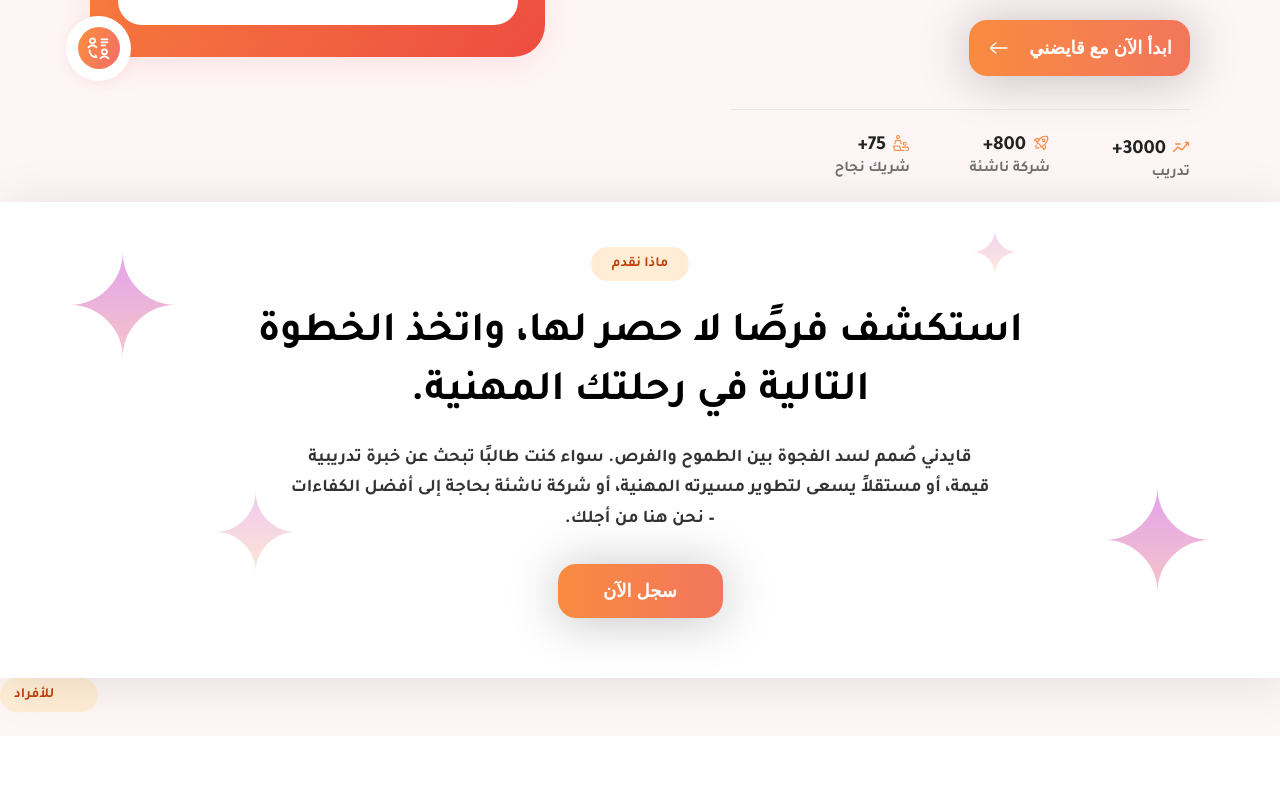
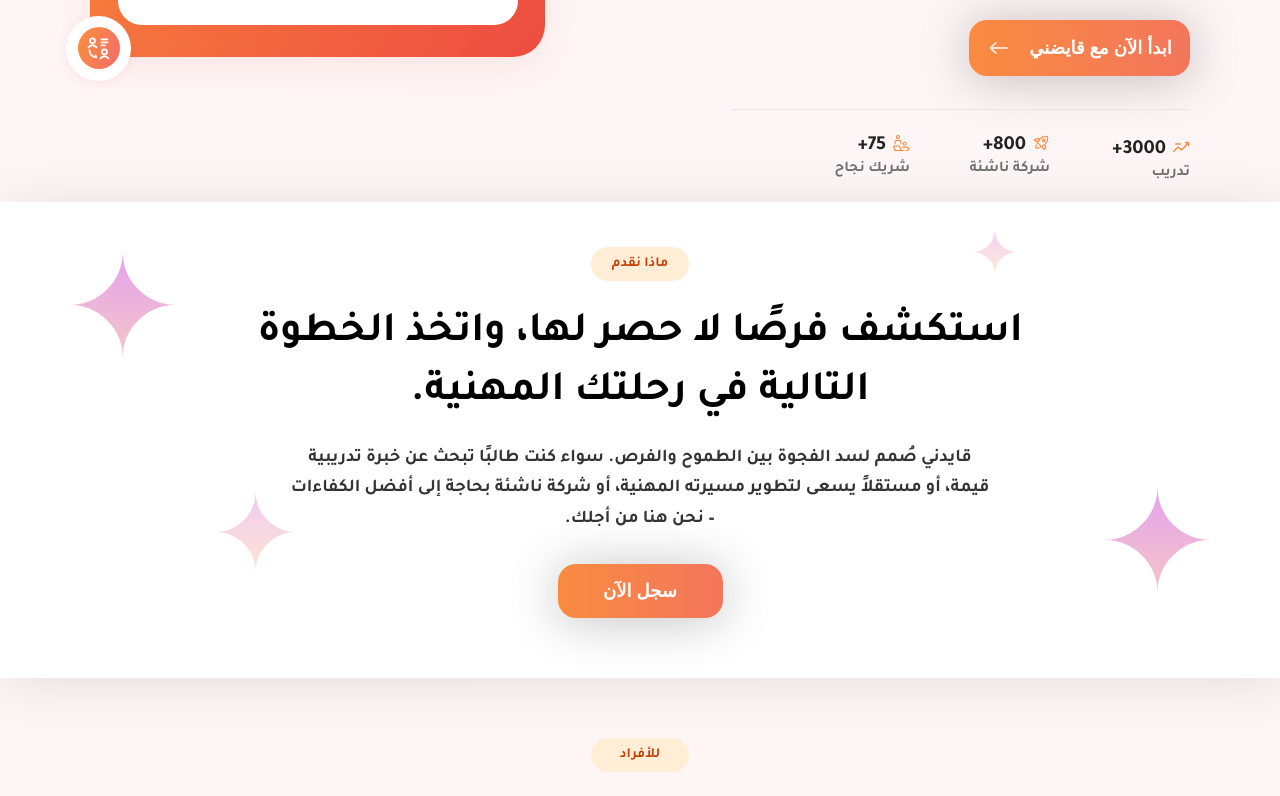
Before and after one commit to laila2005/Qayedny, a plain HTML site: page index.html in a window 1280 px wide. Shown: the part 491-1287 px from the top of the page. Before the commit the page ends 1227 px from the top, so only its background shows below. Drawn offline with Linux system fonts and the light colour scheme.

Commit message:
polishing section 2 and preparing to start with section 3 "individuals"

```diff
--- /dev/null
+++ b/css/individuals.css
@@ -0,0 +1,18 @@
+/* Center all content in the individuals section */
+.individiuals {
+  display: flex;
+  flex-direction: column;
+  align-items: center;
+  justify-content: center;
+  text-align: center;
+  width: 100%;
+  padding-top: 60px;
+}
+.individiuals .container {
+  display: flex;
+  flex-direction: column;
+  align-items: center;
+  justify-content: center;
+  text-align: center;
+  width: 100%;
+}
--- a/index.html
+++ b/index.html
@@ -6,6 +6,7 @@
   <title>Qayedny</title>
   <link rel="stylesheet" href="css\heroSection.css">
   <link rel="stylesheet" href="css\WhatWeOffer.css">
+  <link rel="stylesheet" href="css\individuals.css">
   </head>
 <body>
   <!--NavBar-->
@@ -128,7 +129,6 @@
         <div class="container">
             <span class="subtitle2">للأفراد</span>
         </div>
-
     </div>
 </section>
 </body>
```
